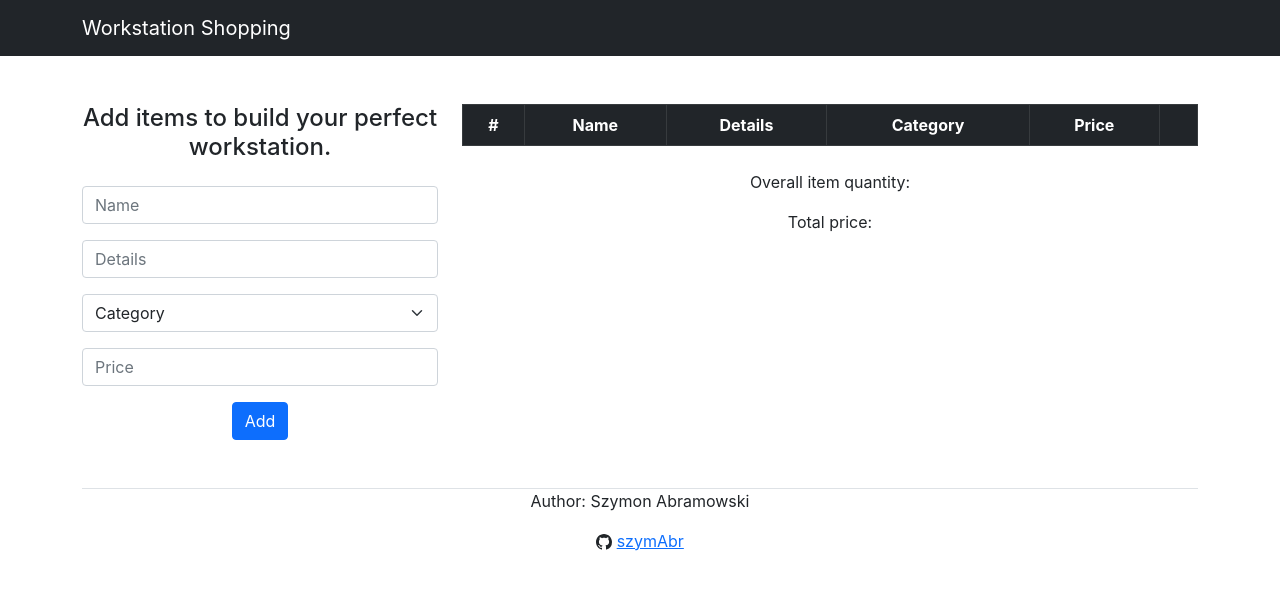
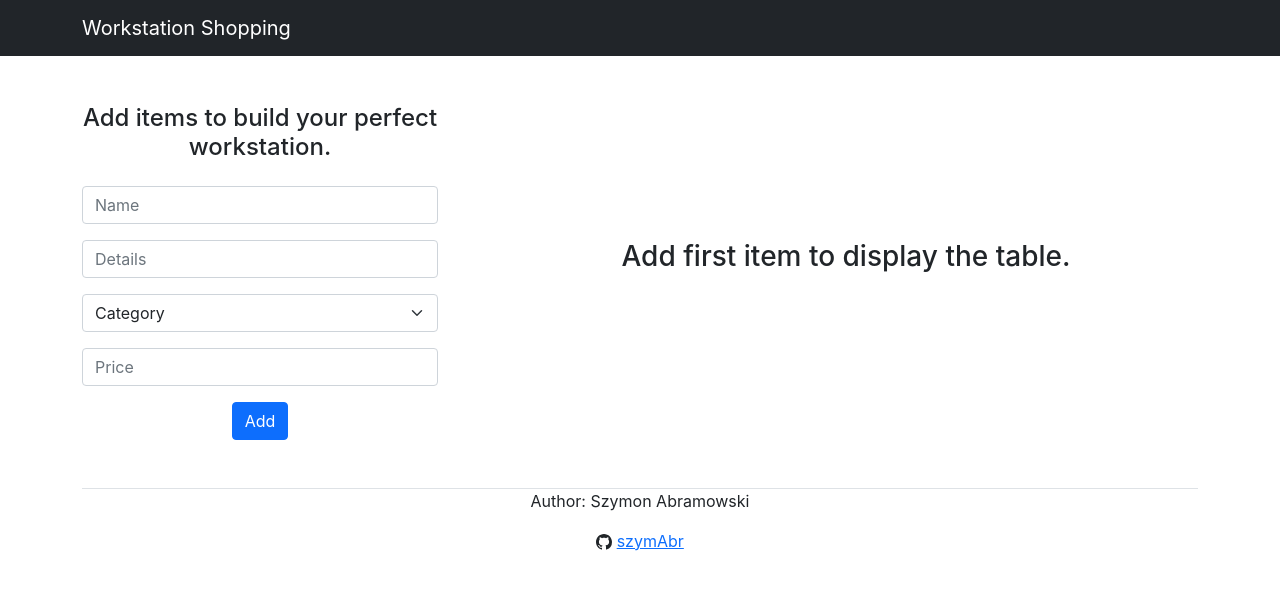
Before and after one commit to szymAbr/workstation-shopping, a React (Create React App) app: page / in a window 1280 px wide. Shown: the top 590 px of the page. Built offline with nearby package versions, Linux system fonts and the light colour scheme.

Commit message:
add handleDelete

```diff
--- a/src/components/WorkstationTable.jsx
+++ b/src/components/WorkstationTable.jsx
@@ -3,7 +3,13 @@ import { Table, Button } from "react-bootstrap";
 import { Pencil, Trash } from "react-bootstrap-icons";
 
 export default function WorkstationTable({ items, setItems }) {
-  return (
+  function handleDelete(index) {
+    const newItems = items.filter((item) => items.indexOf(item) !== index);
+
+    setItems(newItems);
+  }
+
+  const table = (
     <>
       <Table className="mt-4" striped bordered hover variant="dark">
         <thead>
@@ -38,7 +44,7 @@ export default function WorkstationTable({ items, setItems }) {
                   <Button
                     variant="danger"
                     className="btn-sm"
-                    // onClick={() => handleClick()}
+                    onClick={() => handleDelete(index)}
                   >
                     <Trash />
                   </Button>
@@ -56,4 +62,16 @@ export default function WorkstationTable({ items, setItems }) {
       </div>
     </>
   );
+
+  return (
+    <div>
+      {items && items.length > 0 ? (
+        table
+      ) : (
+        <h3 className="table-placeholder">
+          Add first item to display the table.
+        </h3>
+      )}
+    </div>
+  );
 }
```
